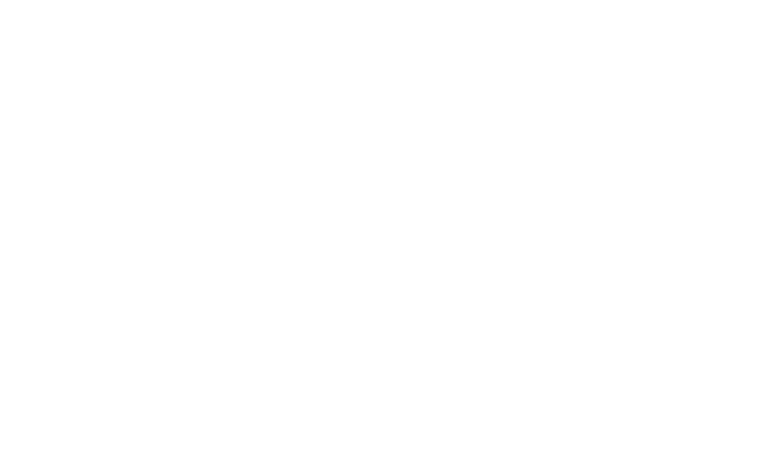
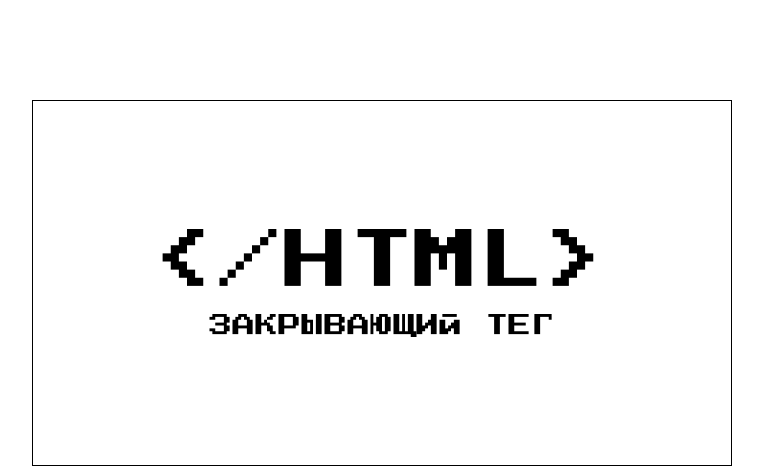
Before and after one commit to AlpRem/zakrivayuschiy-teg-f, a plain HTML site: page index.html in a window 1280 px wide. Shown: the whole page, without its empty margins (258-1021 px from the left). Drawn offline with Linux system fonts and the light colour scheme.

Commit message:
completed header

```diff
--- a/fonts/fonts.css
+++ b/fonts/fonts.css
@@ -1 +1,18 @@
 /* В этом файле вы импортируете все шрифты для сайта. Один из них вариативный и требует особенной настройки */
+@font-face {
+    font-family: 'Inter';
+    src:
+            local('Inter'),
+            url(../fonts/Inter-Variable.woff2) format('woff2 supports variations'),
+            url(../fonts/Inter-Variable.woff2) format('woff2-variations');
+    font-weight: 400 700;
+    font-display: swap;
+}
+
+@font-face {
+    font-family: 'PressStart2P';
+    src:
+            local('Press Start 2P'),
+            url(../fonts/PressStart2P-Regular.woff) format('woff2');
+    font-weight: 400;
+}
--- a/index.html
+++ b/index.html
@@ -9,10 +9,25 @@
     <link rel="stylesheet" href="./styles/globals.css" />
     <link rel="stylesheet" href="./styles/style.css" />
     <link rel="stylesheet" href="./styles/animations.css" />
+
+    <link rel="icon" type="image/png" href="images/favicon/favicon-96x96.png" sizes="96x96" />
+    <link rel="icon" type="image/svg+xml" href="images/favicon/favicon.svg" />
+    <link rel="shortcut icon" href="images/favicon/favicon.ico" />
+    <link rel="apple-touch-icon" sizes="180x180" href="images/favicon/apple-touch-icon.png" />
+    <link rel="manifest" href="images/favicon/site.webmanifest" />
+
   </head>
   <body class="page">
-    <header class="header"></header>
-    <main></main>
+    <header class="header">
+      <h1 class="header__title">&lt;/html&gt;</h1>
+      <p class="header__subtitle">Закрывающий тег</p>
+    </header>
+    <main>
+
+    </main>
+    <!--      <svg class="floppy">-->
+    <!--        <use href="svg/floppy.svg#floppy-icon" />-->
+    <!--      </svg>-->
     <script src="./scripts/like.js"></script>
   </body>
 </html>
--- a/styles/style.css
+++ b/styles/style.css
@@ -11,6 +11,40 @@
 */
 
 .page {
+  display: flex;
+  flex-direction: column;
+  align-items: center;
   min-inline-size: 320px;
   min-block-size: 100dvb;
+  font-family: var(--font-general), sans-serif;
+  font-variation-settings: 'wght' var(--font-weight-text);
+  padding-top: 100px;
+  text-transform: uppercase;
 }
+
+.header {
+  display: flex;
+  flex-direction: column;
+  justify-content: center;
+  align-items: center;
+  gap: 20px;
+  background-color: #fff;
+  border: 1px solid #000;
+  width: clamp(375px, 80vw, 700px);
+  font-family: var(--font-accent), fantasy;
+  padding-top: clamp(120px, calc(120px + 0.0246 * (100vw - 375px)), 128px);
+  padding-bottom: clamp(120px, calc(120px + 0.0246 * (100vw - 375px)), 128px);
+}
+
+.header__title {
+  font-size: clamp(49px, 6vw, 65px);
+  font-weight: 400;
+  line-height: 1;
+  margin: 0;
+
+}
+
+.header__subtitle {
+  font-size: clamp(14px, 2vw, 23px);
+  margin: 0;
+}
--- a/styles/variables.css
+++ b/styles/variables.css
@@ -1 +1,9 @@
 /* В этом файле будут храниться все значения переменных в исходном состоянии, а так же их изменения в зависимости от ширины устройства */
+
+:root {
+    --font-general: 'Inter';
+    --font-accent: 'PressStart2P', fantasy;
+    --font-weight-title: 700;
+    --font-weight-text: 400;
+
+}
```
Also changed, not shown: images/favicon/apple-touch-icon.png (added), images/favicon/favicon-96x96.png (added), images/favicon/favicon.ico (added), images/favicon/favicon.svg (added), images/favicon/site.webmanifest (added), images/favicon/web-app-manifest-192x192.png (added), images/favicon/web-app-manifest-512x512.png (added), svg/floppy.svg (added), 1 other file.
